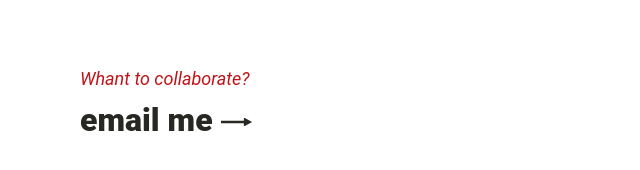
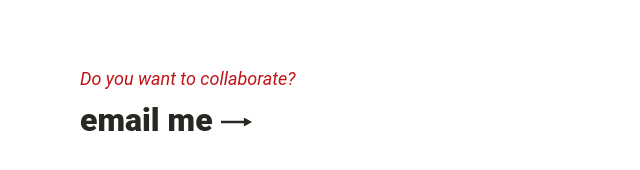
Before and after one commit to spangles-maldoune/myPortfolio, a plain HTML site: page index.html in a window 1280 px wide. Shown: the part 5451-5621 px from the top of the page, 0-640 px from the left. Drawn offline with nearby package versions, Linux system fonts and the light colour scheme.

Commit message:
errors deleted

```diff
--- a/index.html
+++ b/index.html
@@ -35,7 +35,7 @@
 								<span class="tel-number">+38 099 031 84 49</span>
 							</li>
 							<li class="nav-list-item">
-								<span class="nav-list-span">Whant to collaborate?</span>
+								<span class="nav-list-span">Do you want to collaborate?</span>
 								<a class="nav-list-art" href="mailto:spangles.maldoune@gmail.com">
 									<span>email me</span>
 									<svg class="arrow-svg" xmlns="http://www.w3.org/2000/svg" width="32" height="8" fill="none" viewBox="0 0 32 8">
@@ -218,7 +218,7 @@
 			</section>
 		</main>
 		<footer class="footer">
-			<span class="nav-list-span">Whant to collaborate?</span>
+			<span class="nav-list-span">Do you want to collaborate?</span>
 			<a class="nav-list-art" href="mailto:spangles.maldoune@gmail.com">
 				<span>email me</span>
 				<svg class="arrow-svg" xmlns="http://www.w3.org/2000/svg" width="32" height="8" fill="none" viewBox="0 0 32 8">
```
